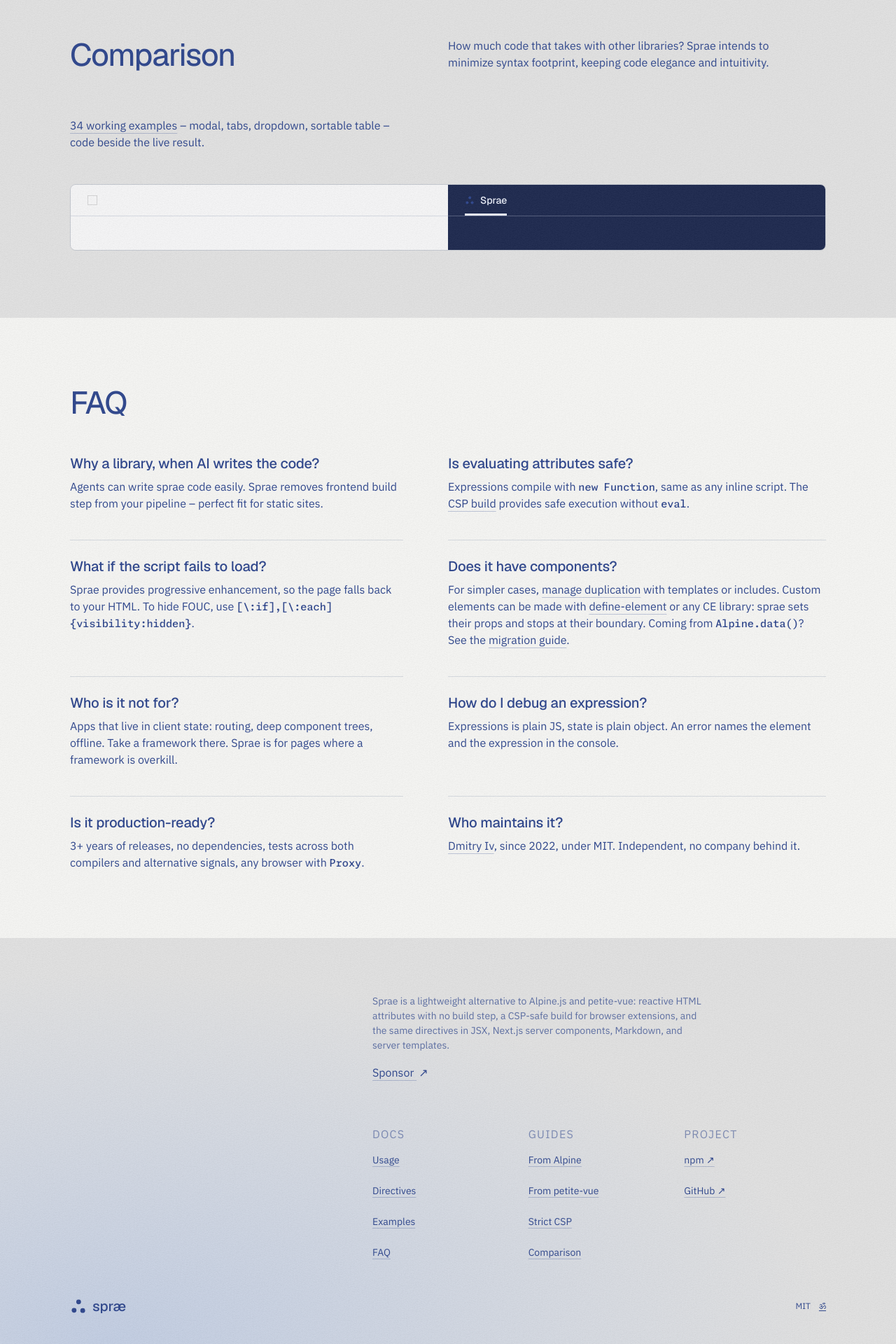
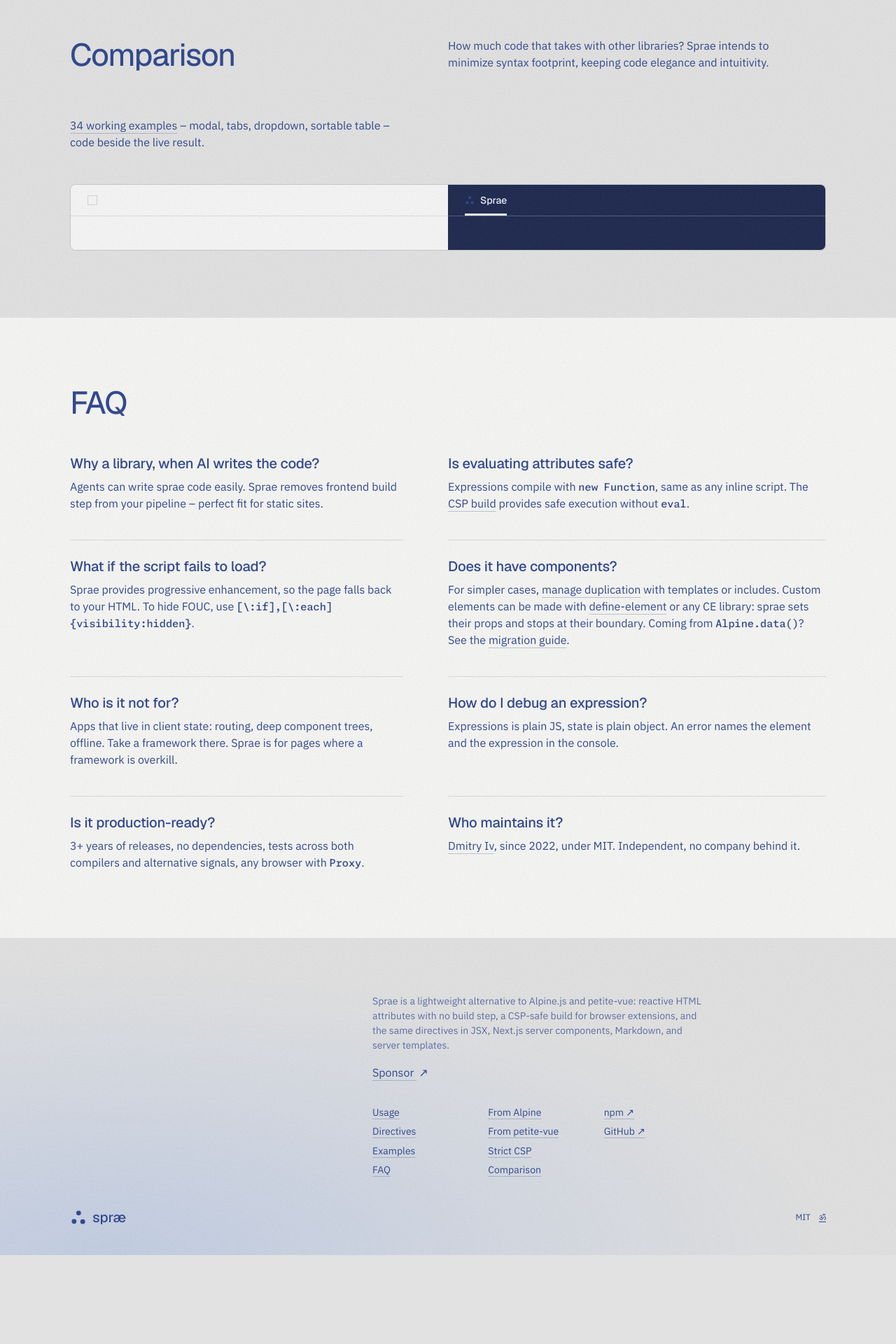
Before and after one commit to dy/sprae, a Jekyll site: the page index.html, which Jekyll copies as it is, in a window 1280 px wide. Shown: the part 2271-4191 px from the top of the page at 70% size. Built offline with Jekyll 4.4.1, drawn with Linux system fonts in a browser that asks for light colours; after the commit the page ends 4064 px from its top, so only the background shows below that.

Commit message:
Tighten footer links into the description column
Drop the Docs/Guides/Project headings and pull the three columns onto the
description's own left edge and 30rem measure, so the note, the sponsor
link and the links read as one block instead of three stacked bands.

Row spacing comes down from a 44px tap target to 1.95em on pointer
devices; narrow screens keep the full target and go to two columns.
The note's bottom margin was sized for when the links sat on the brand
line, so it drops from 4rem/sp-16 to 2rem/sp-8.

```diff
--- a/_layouts/default.html
+++ b/_layouts/default.html
@@ -333,21 +333,18 @@
         </div>
         <nav class="footer__nav" aria-label="Footer">
           <div>
-            <p class="footer__nav-h">Docs</p>
             <a href="{{ '/#docs' | relative_url }}">Usage</a>
             <a href="{{ '/directives/' | relative_url }}">Directives</a>
             <a href="{{ '/drops/' | relative_url }}">Examples</a>
             <a href="{{ '/#faq' | relative_url }}">FAQ</a>
           </div>
           <div>
-            <p class="footer__nav-h">Guides</p>
             <a href="{{ '/alpine/' | relative_url }}">From Alpine</a>
             <a href="{{ '/petite-vue/' | relative_url }}">From petite-vue</a>
             <a href="{{ '/csp/' | relative_url }}">Strict CSP</a>
             <a href="{{ '/compare/' | relative_url }}">Comparison</a>
           </div>
           <div>
-            <p class="footer__nav-h">Project</p>
             <a href="https://www.npmjs.com/package/sprae">npm ↗</a>
             <a href="https://github.com/dy/sprae">GitHub ↗</a>
           </div>
--- a/index.html
+++ b/index.html
@@ -2206,7 +2206,7 @@
 
       .footer__note {
         max-width: 30rem;
-        margin: 0 0 var(--sp-16) 40%
+        margin: 0 0 var(--sp-8) 40%
       }
 
       .footer__note p {
@@ -2260,7 +2260,8 @@
       .footer__nav {
         display: grid;
         grid-template-columns: repeat(3, minmax(0, 1fr));
-        gap: var(--sp-5);
+        gap: 0 var(--sp-4);
+        max-width: 30rem;
         margin: 0 0 var(--sp-8) 40%;
       }
 
@@ -2270,18 +2271,10 @@
         align-items: flex-start;
       }
 
-      .footer__nav-h {
-        margin: 0 0 var(--sp-1);
-        font-size: var(--text-xs);
-        letter-spacing: .08em;
-        text-transform: uppercase;
-        opacity: .55;
-      }
-
       .footer__nav a {
         display: inline-flex;
         align-items: center;
-        min-height: var(--tap);
+        min-height: 1.95em;
         font-size: var(--fs-sm);
       }
 
@@ -2626,9 +2619,12 @@
 
         .footer__nav {
           grid-template-columns: repeat(2, minmax(0, 1fr));
+          max-width: none;
           margin-inline-start: 0;
           margin-block-end: var(--sp-5)
         }
+
+        .footer__nav a { min-height: var(--tap) }
       }
 
       /* phones: a stat is wider than two columns here, so two per row, on column lines 0 and 5 */
@@ -3080,21 +3076,18 @@
         </div>
         <nav class="footer__nav" aria-label="Footer">
           <div>
-            <p class="footer__nav-h">Docs</p>
             <a href="#docs">Usage</a>
             <a href="./directives/">Directives</a>
             <a href="./drops/">Examples</a>
             <a href="#faq">FAQ</a>
           </div>
           <div>
-            <p class="footer__nav-h">Guides</p>
             <a href="./alpine/">From Alpine</a>
             <a href="./petite-vue/">From petite-vue</a>
             <a href="./csp/">Strict CSP</a>
             <a href="./compare/">Comparison</a>
           </div>
           <div>
-            <p class="footer__nav-h">Project</p>
             <a href="https://www.npmjs.com/package/sprae">npm ↗</a>
             <a href="https://github.com/dy/sprae">GitHub ↗</a>
           </div>
```
Also changed, not shown: assets/style.css (+8 -11 lines).
